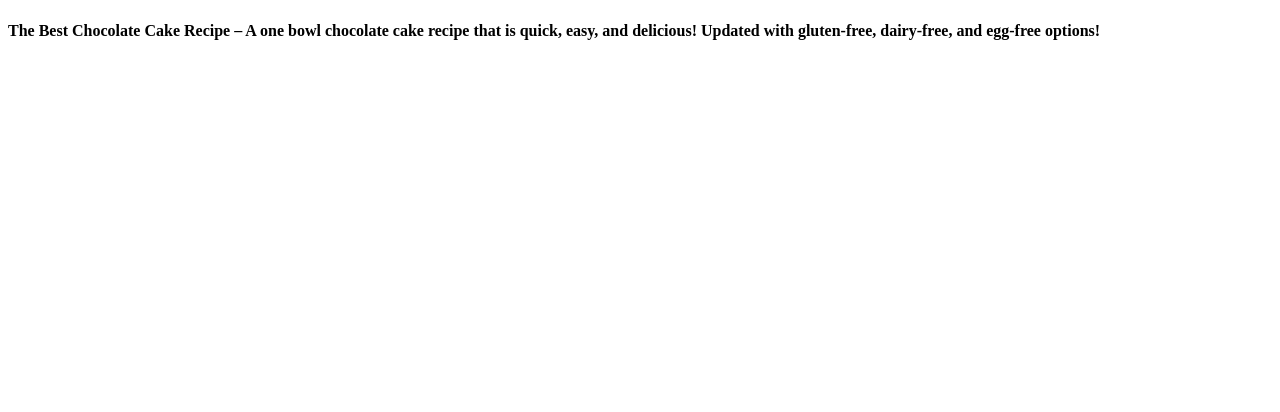
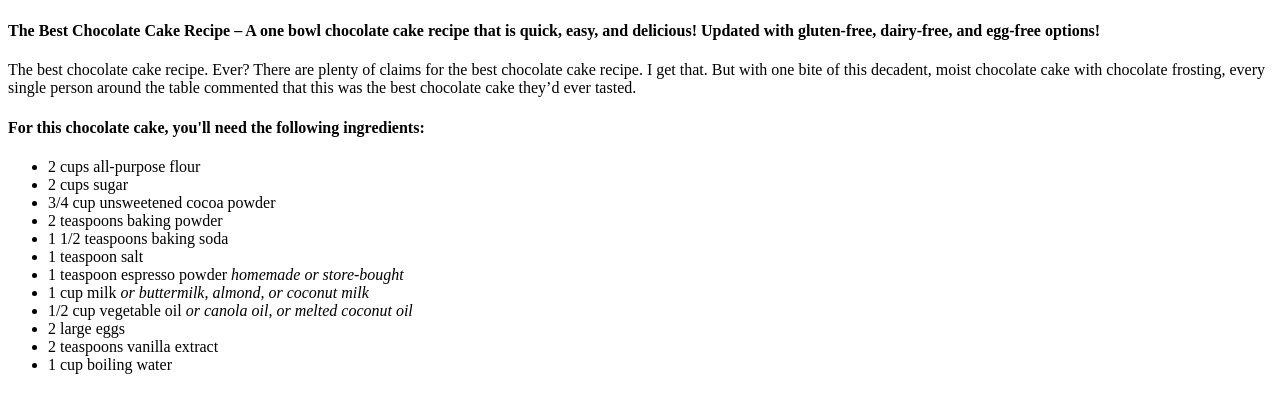
Before and after one commit to mdyeates/odin-recipes, a plain HTML site: page recipes/choccake.html in a window 1280 px wide. Shown: the part 308-720 px from the top of the page. Drawn offline with Linux system fonts and the light colour scheme.

Commit message:
Add ingredients list

```diff
--- a/recipes/choccake.html
+++ b/recipes/choccake.html
@@ -7,10 +7,32 @@
     <title>The Best Chocolate Cake Ever</title>
 </head>
 <body>
+    <!--Title-->
     <h1>The Best Chocolate Cake Ever</h1>
     <img src="https://addapinch.com/wp-content/uploads/2020/04/chocolate-cake-DSC_1768.jpg"
     width="300">
+    <!--Descriptive heading-->
     <p><h4>The Best Chocolate Cake Recipe – A one bowl chocolate cake recipe that is quick, easy, and delicious! Updated with gluten-free, dairy-free, and egg-free options!</h4></p>
+    <!--Descriptive text-->
+    <p>The best chocolate cake recipe. Ever? There are plenty of claims for the best chocolate cake recipe. I get that. But with one bite of this decadent, moist chocolate cake with chocolate frosting, every single person around the table commented that this was the best chocolate cake they’d ever tasted.</p>
+    <p><h4>For this chocolate cake, you'll need the following ingredients:</h4></p>
+   <!--Ingedients-->
+    <p>
+        <ul>
+            <li>2 cups all-purpose flour</li>
+            <li>2 cups sugar</li>
+            <li>3/4 cup unsweetened cocoa powder</li>
+            <li>2 teaspoons baking powder</li>
+            <li>1 1/2 teaspoons baking soda</li>
+            <li>1 teaspoon salt</li>
+            <li>1 teaspoon espresso powder <em>homemade or store-bought</em></li>
+            <li>1 cup milk <em>or buttermilk, almond, or coconut milk</em></li>
+            <li>1/2 cup vegetable oil <em>or canola oil, or melted coconut oil</em></li>
+            <li>2 large eggs</li>
+            <li>2 teaspoons vanilla extract</li>
+            <li>1 cup boiling water</li>
+        </ul>
+    </p>
 
 </body>
 </html>
```
